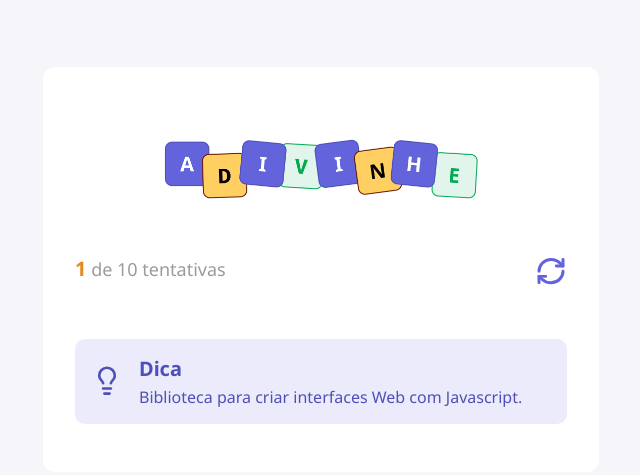
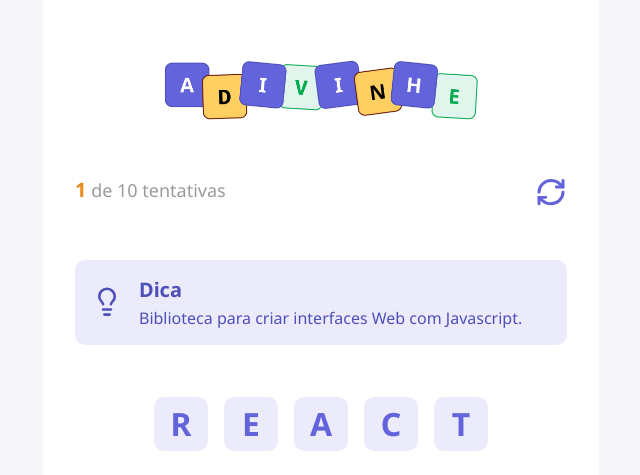
Before and after one commit to Matheus-AlvesCS/advinhe, a React (Vite) app: page / in a window 1280 px wide. Shown: the part 131-606 px from the top of the page, without its empty margins (319-959 px from the left). Built offline with nearby package versions, Linux system fonts and the light colour scheme.

Commit message:
feat(letter): add letter component

```diff
--- a/src/App.tsx
+++ b/src/App.tsx
@@ -2,6 +2,7 @@
 
 import { Header } from "./components/Header"
 import { Tip } from "./components/Tip"
+import { Letter } from "./components/Letter"
 
 import styles from "./app.module.css"
 
@@ -15,6 +16,14 @@
       <main>
         <Header current={1} max={10} onRestart={restartGame} />
         <Tip />
+
+        <div className={styles.word}>
+          <Letter value="R" />
+          <Letter value="E" />
+          <Letter value="A" />
+          <Letter value="C" />
+          <Letter value="T" />
+        </div>
       </main>
     </div>
   )
--- a/src/app.module.css
+++ b/src/app.module.css
@@ -14,3 +14,13 @@
     padding: 4.5rem 2rem 3rem;
   }
 }
+
+.word {
+  width: 100%;
+  margin-block: 3.25rem;
+
+  display: flex;
+  justify-content: center;
+  flex-wrap: wrap;
+  gap: 1rem;
+}
--- /dev/null
+++ b/src/components/Letter/index.tsx
@@ -0,0 +1,13 @@
+import styles from "./styles.module.css"
+
+type LetterProps = {
+  value: string
+}
+
+export function Letter({ value }: LetterProps) {
+  return (
+    <div className={styles.container}>
+      <span>{value}</span>
+    </div>
+  )
+}
--- /dev/null
+++ b/src/components/Letter/styles.module.css
@@ -0,0 +1,16 @@
+.container {
+  height: 3.375rem;
+  width: 3.375rem;
+  border-radius: 0.625rem;
+  border: none;
+
+  background-color: #ebebfc;
+  color: #6363db;
+
+  display: flex;
+  align-items: center;
+  justify-content: center;
+
+  font-size: 2rem;
+  font-weight: 700;
+}
```
